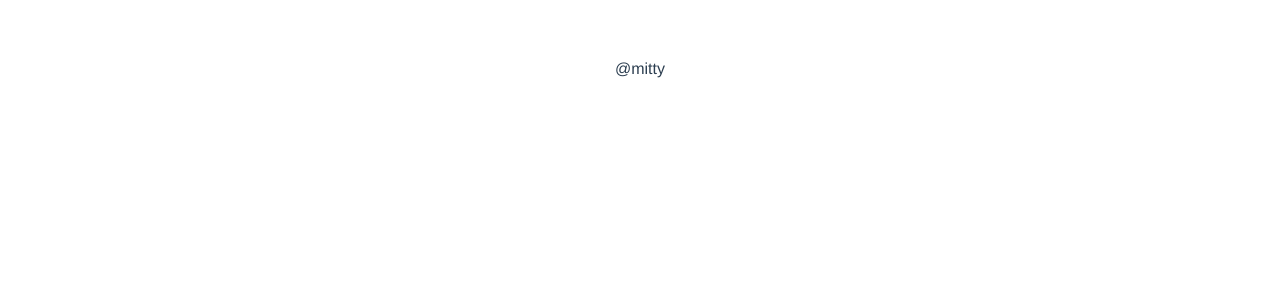
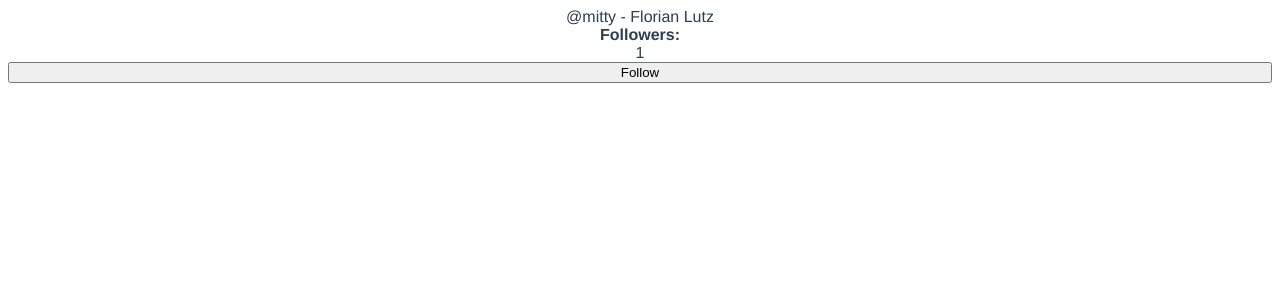
Before and after one commit to fl97/twotter, a Vue app: page / in a window 1280 px wide. Shown: the top 300 px of the page. Built offline with nearby package versions, Linux system fonts and the light colour scheme.

Commit message:
basics of vue

```diff
--- a/src/App.vue
+++ b/src/App.vue
@@ -1,6 +1,10 @@
 <template>
   <div id="app">
-    @{{user.username}}
+    @{{user.username}} - {{fullName}}
+    <strong>Followers: </strong> {{followers}}
+    <button @click="followUser">
+      Follow
+    </button>
   </div>
 </template>
 
@@ -20,6 +24,26 @@ export default {
         isAdmin: true
       }
     }
+  },
+  watch: {
+    followers(newFollowerCount, oldFollowerCount) {
+      if (oldFollowerCount < newFollowerCount) {
+        console.log(`${this.user.username} has gained a follower!`)
+      }
+    }
+  },
+  computed: {
+    fullName() {
+      return `${this.user.firstName} ${this.user.lastName}`
+    }
+  },
+  methods: {
+    followUser() {
+      this.followers++
+    }
+  },
+  mounted() {
+    this.followUser()
   }
 }
 </script>
@@ -29,8 +53,9 @@ export default {
   font-family: Avenir, Helvetica, Arial, sans-serif;
   -webkit-font-smoothing: antialiased;
   -moz-osx-font-smoothing: grayscale;
+  color: #2c3e50;
+  display: flex;
+  flex-direction: column;
   text-align: center;
-  color: #2c3e50;
-  margin-top: 60px;
 }
 </style>
```
